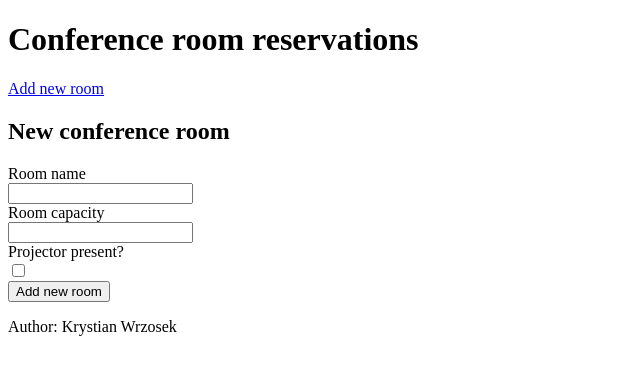
After one commit to Shizol01/Conf-room-proj, a Django app: page /room/new/ in a window 1280 px wide. The commit adds this page. Shown: the top 375 px of the page, without its empty margins (0-640 px from the left). Run offline with Django 5.2, Linux system fonts and the light colour scheme.

Commit message:
Created view for adding new conference room. Created HTML for add new room view. Updated urls.py. Created first migration.

```diff
--- a/conference_room/conference_room/urls.py
+++ b/conference_room/conference_room/urls.py
@@ -16,7 +16,11 @@ Including another URLconf
 """
 from django.contrib import admin
 from django.urls import path
+from main.views import (RoomAddView, HomePageView)
+
 
 urlpatterns = [
     path('admin/', admin.site.urls),
+    path('', HomePageView.as_view(), name='home'),
+    path('room/new/', RoomAddView.as_view(), name='new_room'),
 ]
--- /dev/null
+++ b/conference_room/main/templates/add_room.html
@@ -0,0 +1,26 @@
+{% extends 'base.html' %}
+
+{% block title %}Add conference room{% endblock %}
+
+{% block content %}
+<h2>New conference room</h2>
+<form method="post">
+    {% csrf_token %}
+    <label>Room name</label><br>
+    <input name="name" type="text" maxlength="255" required value="{{ name }}"><br>
+
+    <label>Room capacity</label><br>
+    <input name="capacity" type="number" required value="{{capacity}}"><br>
+
+    <label>Projector present?</label><br>
+    <input name="projector" type="checkbox" {% if projector %}checked{% endif %}><br>
+
+    <button type="submit">Add new room</button><br>
+
+    {% if message %}
+    <strong>{{message}}</strong>
+    {% endif %}
+
+</form>
+
+{% endblock %}
--- a/conference_room/main/templates/base.html
+++ b/conference_room/main/templates/base.html
@@ -6,9 +6,10 @@
 </head>
 <body>
     <header>
-        <h1>System rezerwacji</h1>
+        <h1>Conference room reservations</h1>
         <nav>
             <!-- linki do stron -->
+            <a href="{% url 'new_room' %}">Add new room</a>
         </nav>
     </header>
     <main>
@@ -16,7 +17,7 @@
         {% endblock %}
     </main>
     <footer>
-        <p>Stopka Author: Krystian Wrzosek</p>
+        <p>Author: Krystian Wrzosek</p>
     </footer>
 </body>
 </html>
--- a/conference_room/main/views.py
+++ b/conference_room/main/views.py
@@ -1,3 +1,35 @@
-from django.shortcuts import render
+from django.shortcuts import render, HttpResponse, redirect
+from django.views import View
+from main.models import Room
 
 # Create your views here.
+class HomePageView(View):
+    def get(self,request):
+        return render(
+            request,
+            'base.html'
+        )
+
+
+class RoomAddView(View):
+    def get(self, request):
+        return render(
+            request,
+            'add_room.html'
+        )
+    def post(self, request):
+        name = request.POST['name']
+        capacity = int(request.POST['capacity'])
+        projector = request.POST.get('projector') == 'on'
+
+        if Room.objects.filter(name=name).exists():
+            message = f'Room {name} already exists'
+            return render(request, 'add_room.html', {'message': message, 'name': name, 'capacity': capacity, 'projector': projector}, status=400)
+
+        if capacity <= 0:
+            message = 'Capacity cannot be lower or equal 0'
+            return render(request, 'add_room.html', {'message': message, 'name': name, 'capacity': capacity, 'projector': projector}, status=400)
+
+        Room.objects.create(name=name, capacity=capacity, projector=projector)
+
+        return redirect('home')
```
Also changed, not shown: conference_room/main/migrations/0001_initial.py (added).
